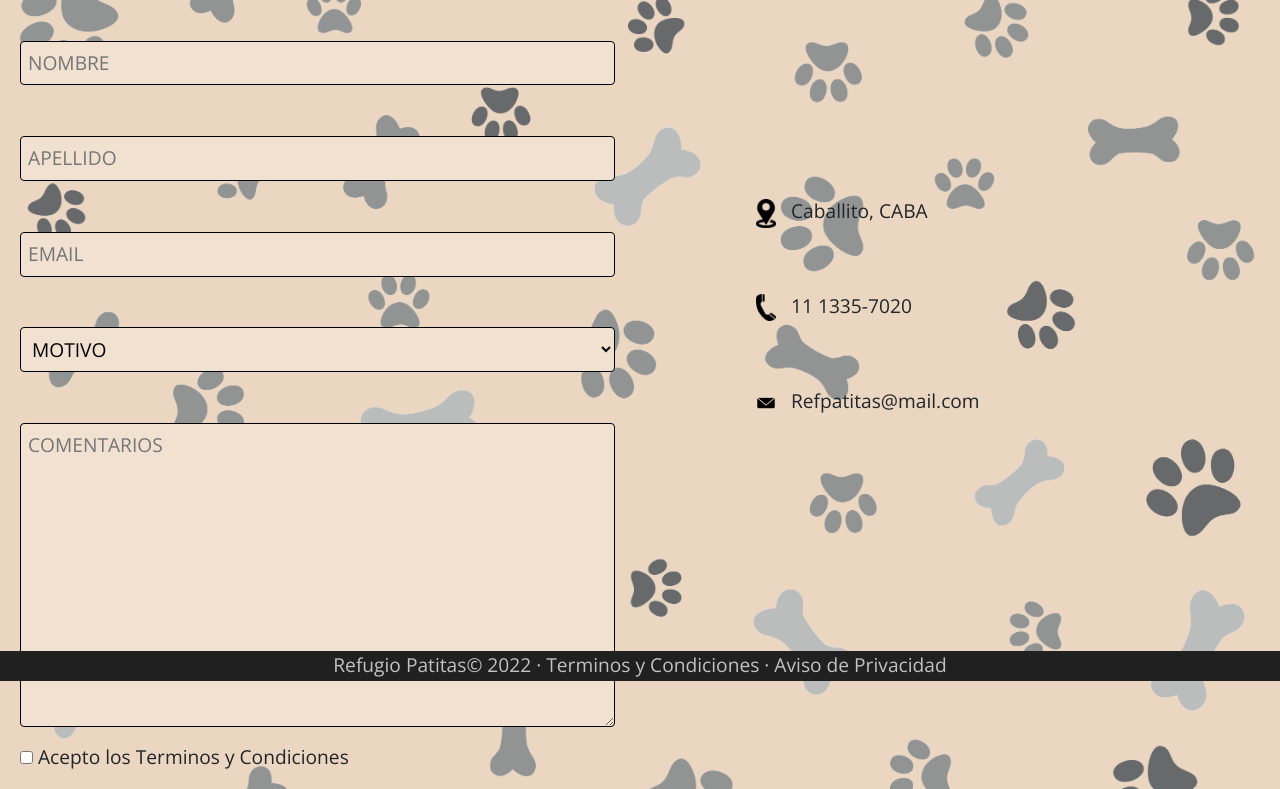
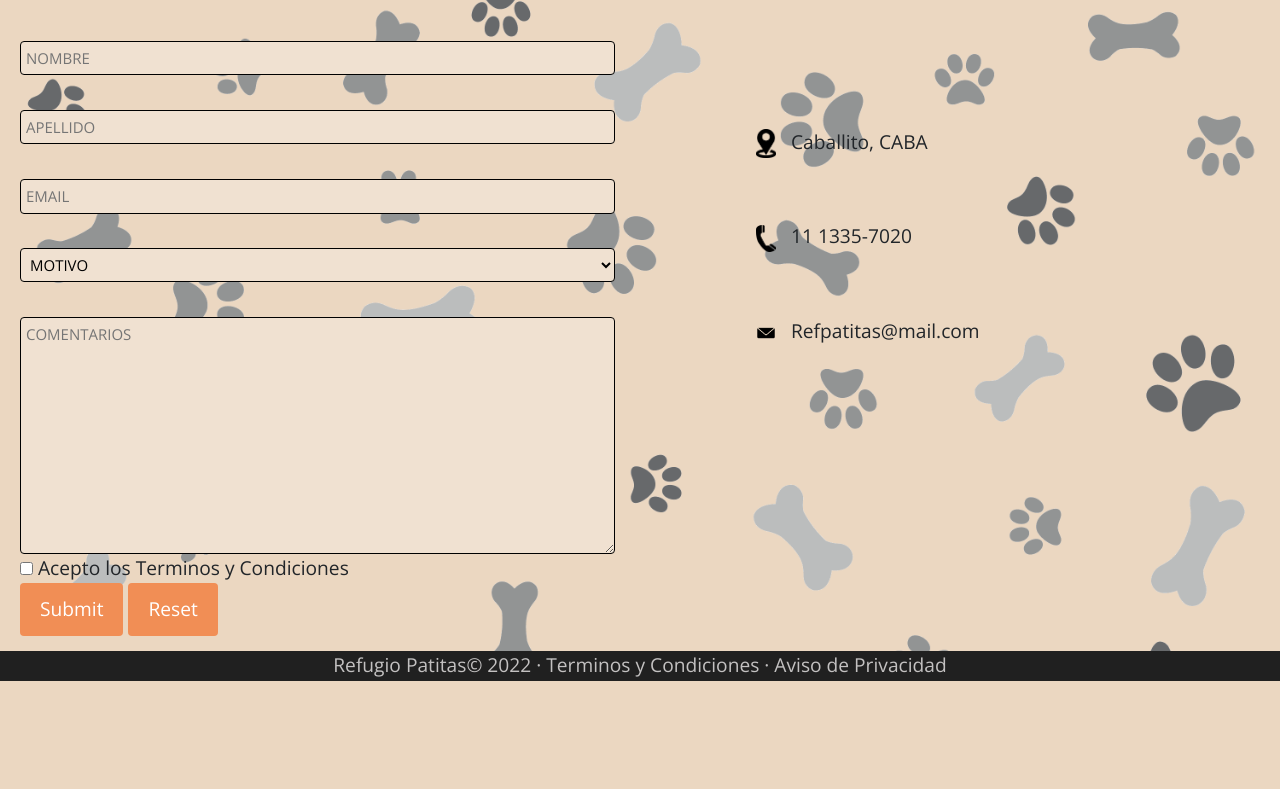
Before and after one commit to SolNeuss/SolNeuss-Refugio-Patitas-Neuss, a website: page Contacto.html in a window 1280 px wide. Shown: the part 119-908 px from the top of the page. After the commit the page ends 800 px from the top, so only its background shows below. Drawn offline with nearby package versions, Linux system fonts and the light colour scheme.

Commit message:
se paso a .sass

```diff
--- a/SCSS/_estructura.scss
+++ b/SCSS/_estructura.scss
@@ -188,13 +188,14 @@
     textarea {
       width: 120%;
       display: block;
-      padding: 7px;
-      border: 1px solid rgb(0, 0, 0);
+      padding: 5px;
+      border: 1px solid black;
       border-radius: 4px;
       box-sizing: border-box;
-      margin-top: 2px;
-      margin-bottom: 10px;
+      margin-top: 6px;
       background-color: #f0e1d1;
+      font-size: 15px;
+      text-transform: uppercase;
     }
 
     #submit,
@@ -205,7 +206,6 @@
       border: none;
       border-radius: 4px;
       cursor: pointer;
-      margin-top: 20px;
       margin-bottom: 20px;
       &:hover {
         background-color: #f34b18;
```
Also changed, not shown: CSS/General.css.
